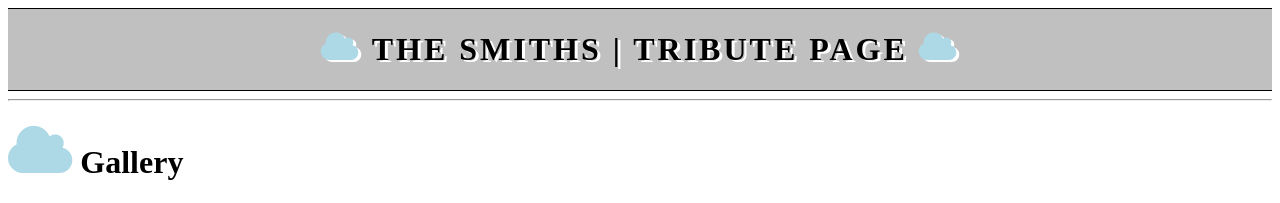
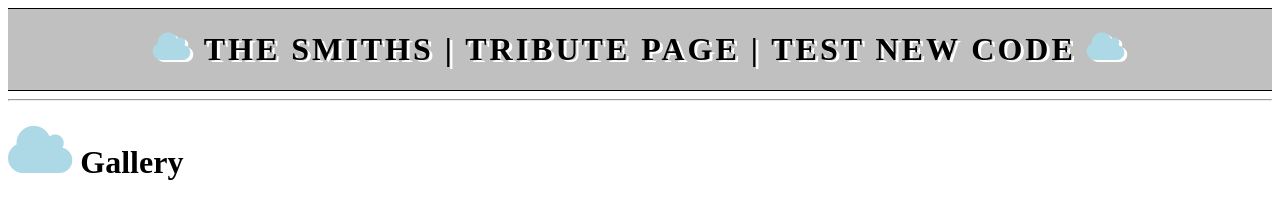
Before and after one commit to maxjcoder/Tribue_The_Smiths, a plain HTML site: page index.html in a window 1280 px wide. Shown: the top 203 px of the page. Drawn offline with Linux system fonts and the light colour scheme.

Commit message:
testing git push on my mac

```diff
--- a/index.html
+++ b/index.html
@@ -49,7 +49,7 @@
                     <div class="mainheadingborder"></div>
 
                     <h1>
-                        <i class="fa fa-cloud" style="font-size:35px;color:lightblue;"></i> The Smiths | Tribute Page <i class="fa fa-cloud" style="font-size:35px;color:lightblue;"></i>
+                        <i class="fa fa-cloud" style="font-size:35px;color:lightblue;"></i> The Smiths | Tribute Page | TEST NEW CODE <i class="fa fa-cloud" style="font-size:35px;color:lightblue;"></i>
                     </h1>
 
                     <div class="mainheadingborder"></div>
```
